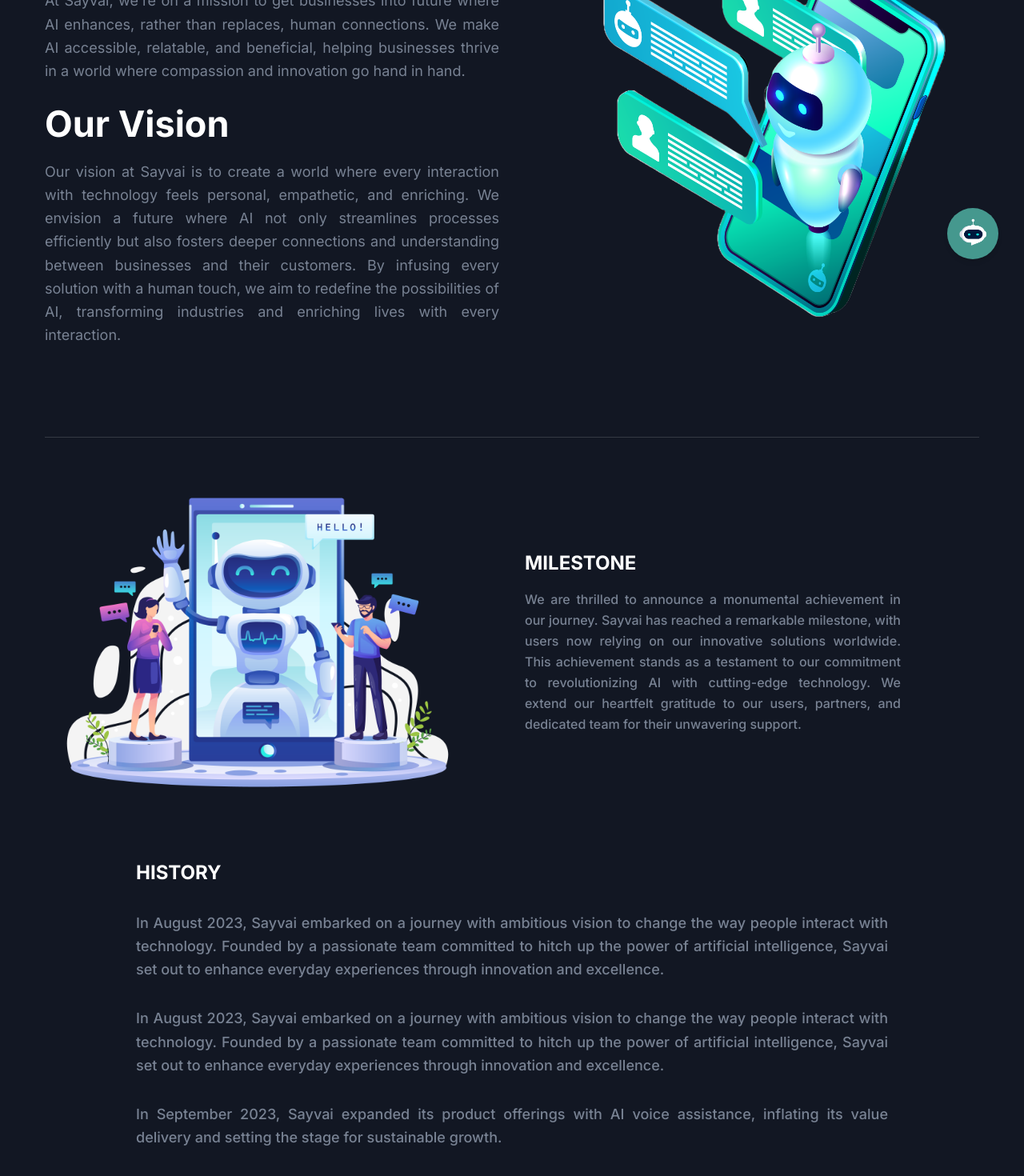
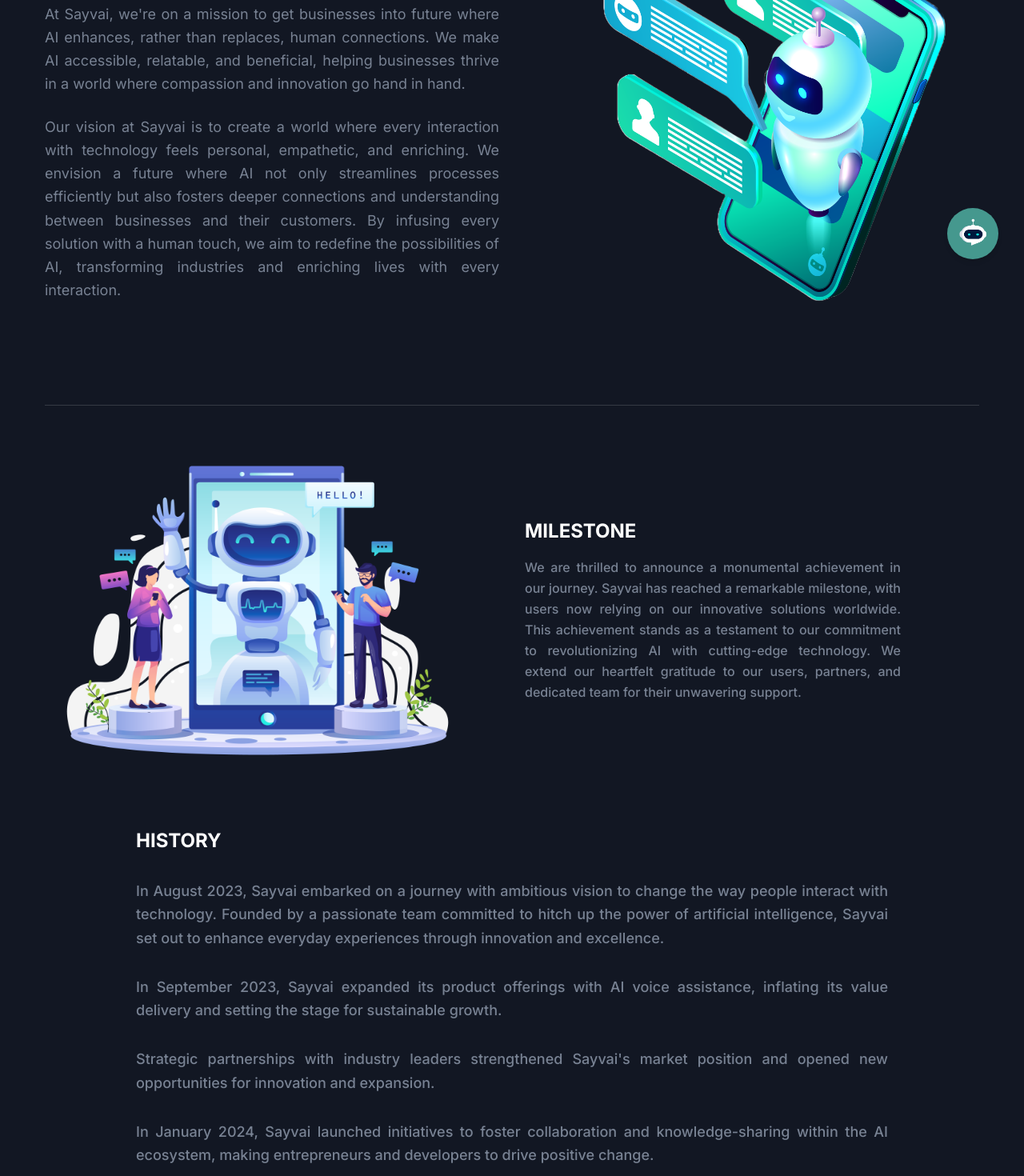
Before and after one commit to Esakki-Valli-Ram-11/Sayvai_website, a Next.js app: page /about in a window 1280 px wide. Shown: the part 460-1930 px from the top of the page at 80% size. Built offline with nearby package versions, Linux system fonts and the light colour scheme.

Commit message:
all clear

```diff
--- a/app/services/page.tsx
+++ b/app/services/page.tsx
@@ -31,7 +31,7 @@
     title: "Digital Marketing",
     description:
       "Audience insights, content generation, and performance optimization with AI.",
-    href: "https://sayvaidigital.netlify.app/",
+    href: "https://marketing.sayvai.com/",
     tag: "Service",
     image: "/images/Services/service-03.jpg",
     alt: "Digital marketing visual",
--- a/components/About/AboutSectionOne.tsx
+++ b/components/About/AboutSectionOne.tsx
@@ -18,7 +18,7 @@
               />
 
               <SectionTitle
-                title="Our Vision"
+                title=""
                 subtitle=" "
                 paragraph="Our vision at Sayvai is to create a world where every interaction with technology feels personal, empathetic, and enriching. We envision a future where AI not only streamlines processes efficiently but also fosters deeper connections and understanding between businesses and their customers. By infusing every solution with a human touch, we aim to redefine the possibilities of AI, transforming industries and enriching lives with every interaction."
                 mb="0"
--- a/components/About/History.tsx
+++ b/components/About/History.tsx
@@ -15,8 +15,7 @@
                 </h3>
                 <p className="mt-8 text-base font-medium leading-relaxed text-body-color text-justify sm:text-lg sm:leading-relaxed">
                 In August 2023, Sayvai embarked on a journey with ambitious vision to change the way people interact with technology. Founded by a passionate team committed to hitch up the power of artificial intelligence, Sayvai set out to enhance everyday experiences through innovation and excellence.                </p>
-                <p className="mt-8 text-base font-medium leading-relaxed text-body-color text-justify sm:text-lg sm:leading-relaxed">
-                In August 2023, Sayvai embarked on a journey with ambitious vision to change the way people interact with technology. Founded by a passionate team committed to hitch up the power of artificial intelligence, Sayvai set out to enhance everyday experiences through innovation and excellence.                </p>
+
                 <p className="mt-8 text-base font-medium leading-relaxed text-body-color text-justify sm:text-lg sm:leading-relaxed">
                 In September 2023, Sayvai expanded its product offerings with AI voice assistance, inflating its value delivery and setting the stage for sustainable growth.                </p>
                 <p className="mt-8 text-base font-medium leading-relaxed text-body-color text-justify sm:text-lg sm:leading-relaxed">
--- a/components/DigitalMarketing/DigitalMarketingSection.tsx
+++ b/components/DigitalMarketing/DigitalMarketingSection.tsx
@@ -67,7 +67,7 @@
             transition={{ duration: 0.5, delay: 0.2 }}
           >
             <Link
-                href="https://sayvaidigital.netlify.app/"
+                href="https://marketing.sayvai.com/"
                 target="_blank"
                 rel="noopener noreferrer"
                 className="inline-flex items-center justify-center px-8 py-3.5 text-base font-semibold text-white bg-[#16C3A6] rounded-full hover:bg-[#0fa78c] transition-colors duration-300"
--- a/components/Footer/index.tsx
+++ b/components/Footer/index.tsx
@@ -145,7 +145,7 @@
                   </li>
                   <li>
                     <a
-                      href="https://sayvaidigital.netlify.app/" // <-- external URL
+                      href="https://marketing.sayvai.com/" // <-- external URL
                       target="_blank"
                       rel="noopener noreferrer"
                       className="dark:text-body-color-dark mb-4 inline-block text-base text-body-color duration-300 hover:text-[#45988e] dark:hover:text-[#45988e]"
--- a/components/Header/menuData.tsx
+++ b/components/Header/menuData.tsx
@@ -45,7 +45,7 @@
       {
         id: 46,
         title: "Digital Marketing",
-        path: "https://sayvaidigital.netlify.app/",
+        path: "https://marketing.sayvai.com/",
         newTab: true,
       },
       {
--- a/components/Home/AnimatedSections.tsx
+++ b/components/Home/AnimatedSections.tsx
@@ -109,7 +109,8 @@
         <motion.div variants={slideInFromRight} custom={0.5}>
           <AnimatedAboutSectionOne
             title="About Us"
-            paragraph="We are committed to delivering the best digital solutions for your business. Our team specializes in web development, digital marketing, and more."
+            paragraph="At Sayvai, we're on a mission to get businesses into future where AI enhances, rather than replaces, human connections. We make AI accessible, relatable, and beneficial, helping businesses thrive in a world where compassion and innovation go hand in hand.  Our vision at Sayvai is to create a world where every interaction with technology feels personal, empathetic, and enriching. We envision a future where AI not only streamlines processes efficiently but also fosters deeper connections and understanding between businesses and their customers. By infusing every solution with a human touch, we aim to redefine the possibilities of AI, transforming industries and enriching lives with every interaction."
+
           />
         </motion.div>
       </SectionWrapper>
```
